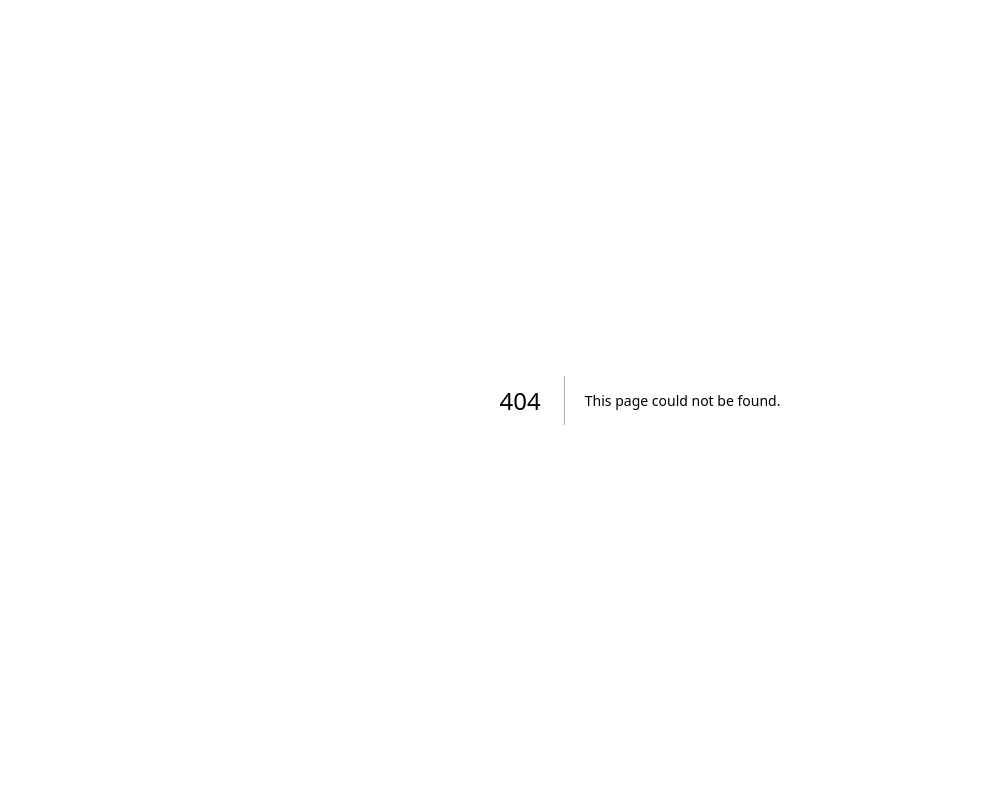
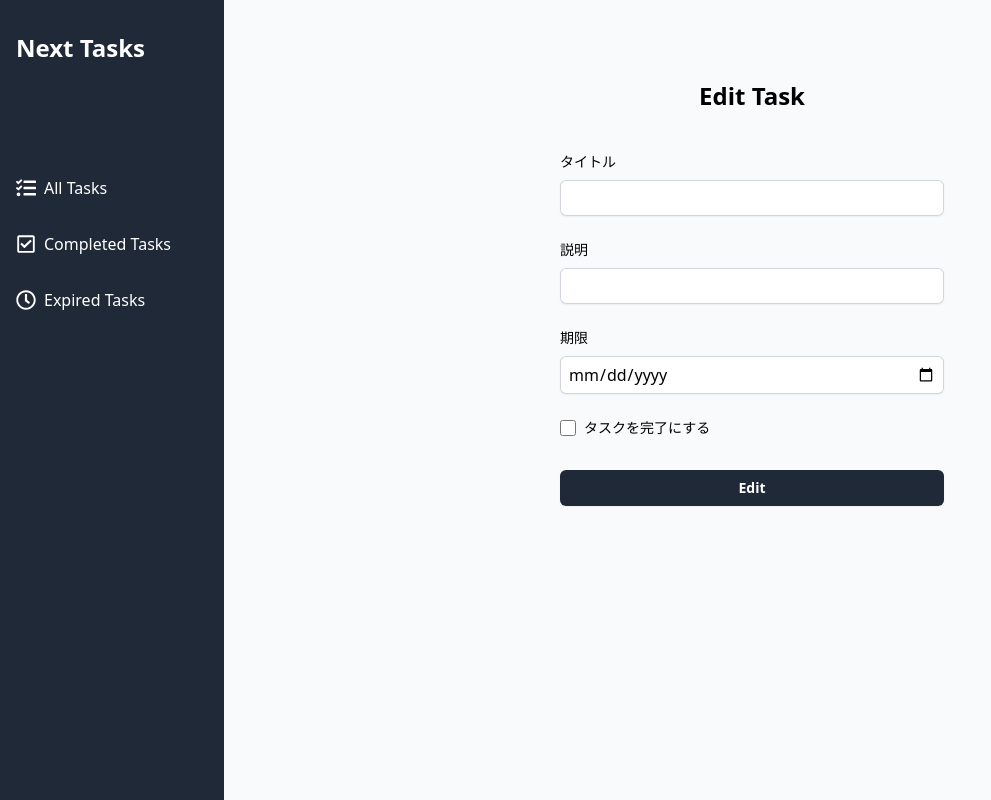
Before and after one commit to suginogaku/next-tasks, a Next.js app: page /edit/1 in a window 1280 px wide. Before the commit this address had no page. Shown: the whole page, without its empty margins (0-991 px from the left). Built offline with nearby package versions, Linux system fonts and the light colour scheme.

Commit message:
タスク編集ページの実装

```diff
--- /dev/null
+++ b/src/app/(main)/edit/[id]/page.tsx
@@ -0,0 +1,18 @@
+import EditTaskForm from "@/components/EditTaskForm/EditTaskForm";
+
+interface Params {
+  params: { id: string };
+}
+
+const EditTaskPage = ({ params }: Params) => {
+  // const id = params.id;
+
+  return (
+    <div className="flex flex-col justify-center py-20">
+      <h2 className="text-center text-2xl font-bold">Edit Task</h2>
+      <EditTaskForm />
+    </div>
+  )
+}
+
+export default EditTaskPage
--- /dev/null
+++ b/src/components/EditTaskForm/EditTaskForm.tsx
@@ -0,0 +1,31 @@
+import React from 'react'
+
+const EditTaskForm = () => {
+  return (
+    <div className='mt-10 mx-auto w-full max-w-sm'>
+      <form action="">
+        <div>
+          <label htmlFor='title' className='block text-sm font-medium'>タイトル</label>
+          <input type="text" id="title" name="title" required className='block mt-2 py-1.5 px-2 w-full rounded-md border-0 shadow-sm ring-1 ring-inset ring-gray-300' />
+        </div>
+        <div className='mt-6'>
+          <label htmlFor='description' className='block text-sm font-medium'>説明</label>
+          <input type="text" id="description" name="description" required className='block mt-2 py-1.5 px-2 w-full rounded-md border-0 shadow-sm ring-1 ring-inset ring-gray-300' />
+        </div>
+        <div className='mt-6'>
+          <label htmlFor='dueDate' className='block text-sm font-medium'>期限</label>
+          <input type="date" id="dueDate" name="dueDate" min="2022-01-01" max="2999-12-31" required className='block mt-2 py-1.5 px-2 w-full rounded-md border-0 shadow-sm ring-1 ring-inset ring-gray-300' />
+        </div>
+        <div className='mt-6 flex items-center'>
+          <input type="checkbox" id="isCompleted" name="isCompleted" className='mr-2 w-4 h-4' />
+          <label htmlFor="isCompleted" className='text-sm'>タスクを完了にする</label>
+        </div>
+        <button type="submit" className='mt-8 py-2 w-full rounded-md text-white bg-gray-800 hover:bg-gray-700 text-sm font-semibold shadow-sm'>
+          Edit
+        </button>
+      </form>
+    </div>
+  )
+}
+
+export default EditTaskForm
```
